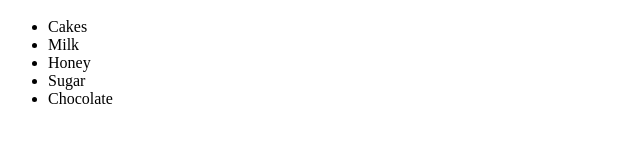
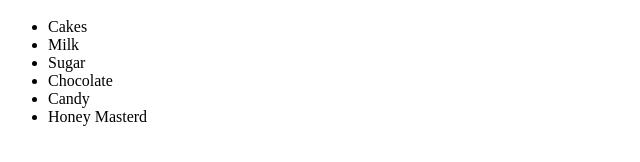
Before and after one commit to tnandutu/CODE-QUEEN-FILE, a plain HTML site: page Index.html in a window 1280 px wide. Shown: the part 140-302 px from the top of the page, without its empty margins (0-640 px from the left). Drawn offline with Linux system fonts and the light colour scheme.

Commit message:
removed honey and added candy , Masterd

```diff
--- a/Index.html
+++ b/Index.html
@@ -12,9 +12,10 @@
     <ul>
       <li>Cakes</li>
       <li>Milk</li>
-      <li>Honey</li>
       <li>Sugar</li>
       <li>Chocolate</li>
+      <li>Candy</li>
+      <li>Honey Masterd</li>
     </ul>
   </body>
 </html>
```
